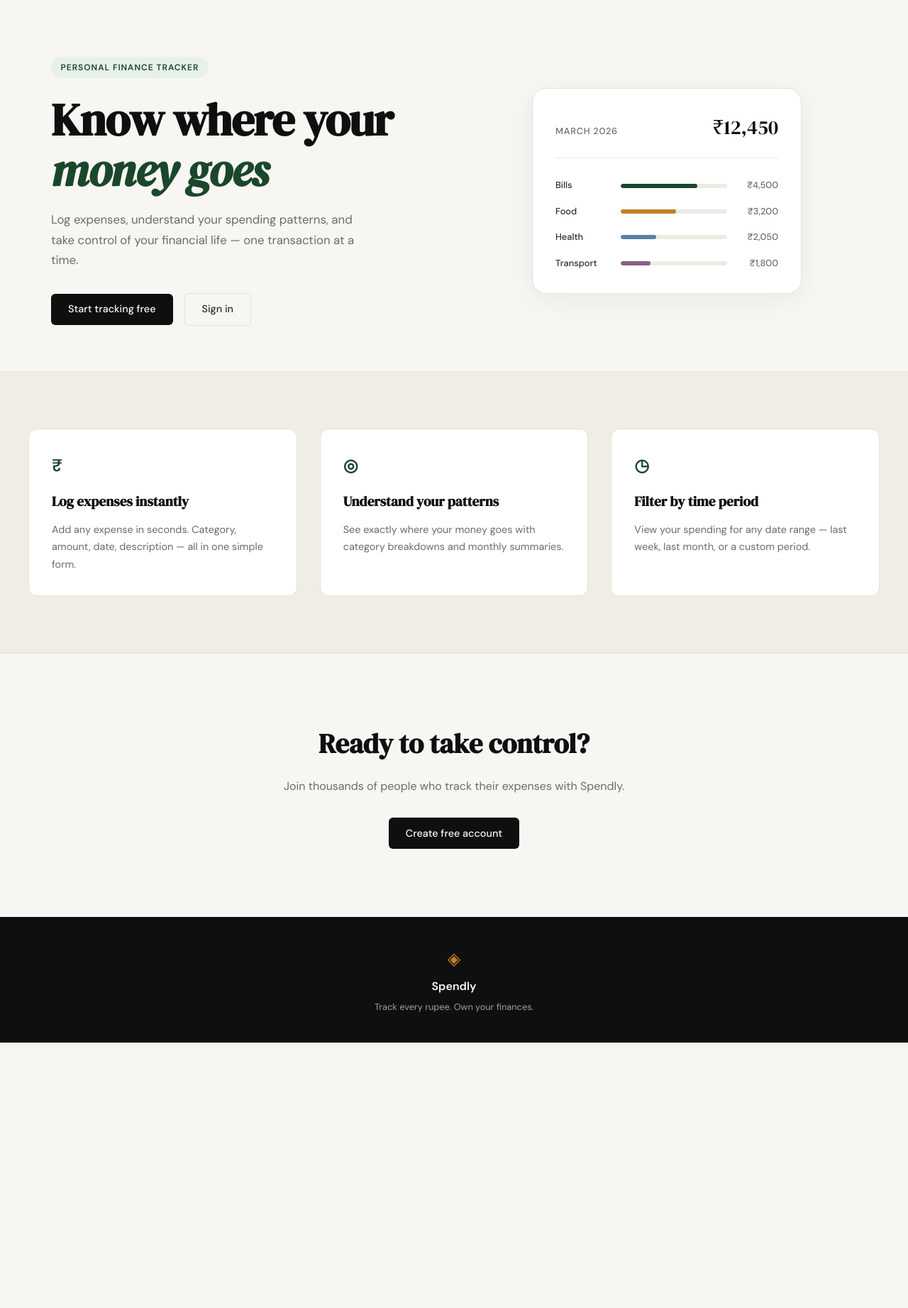
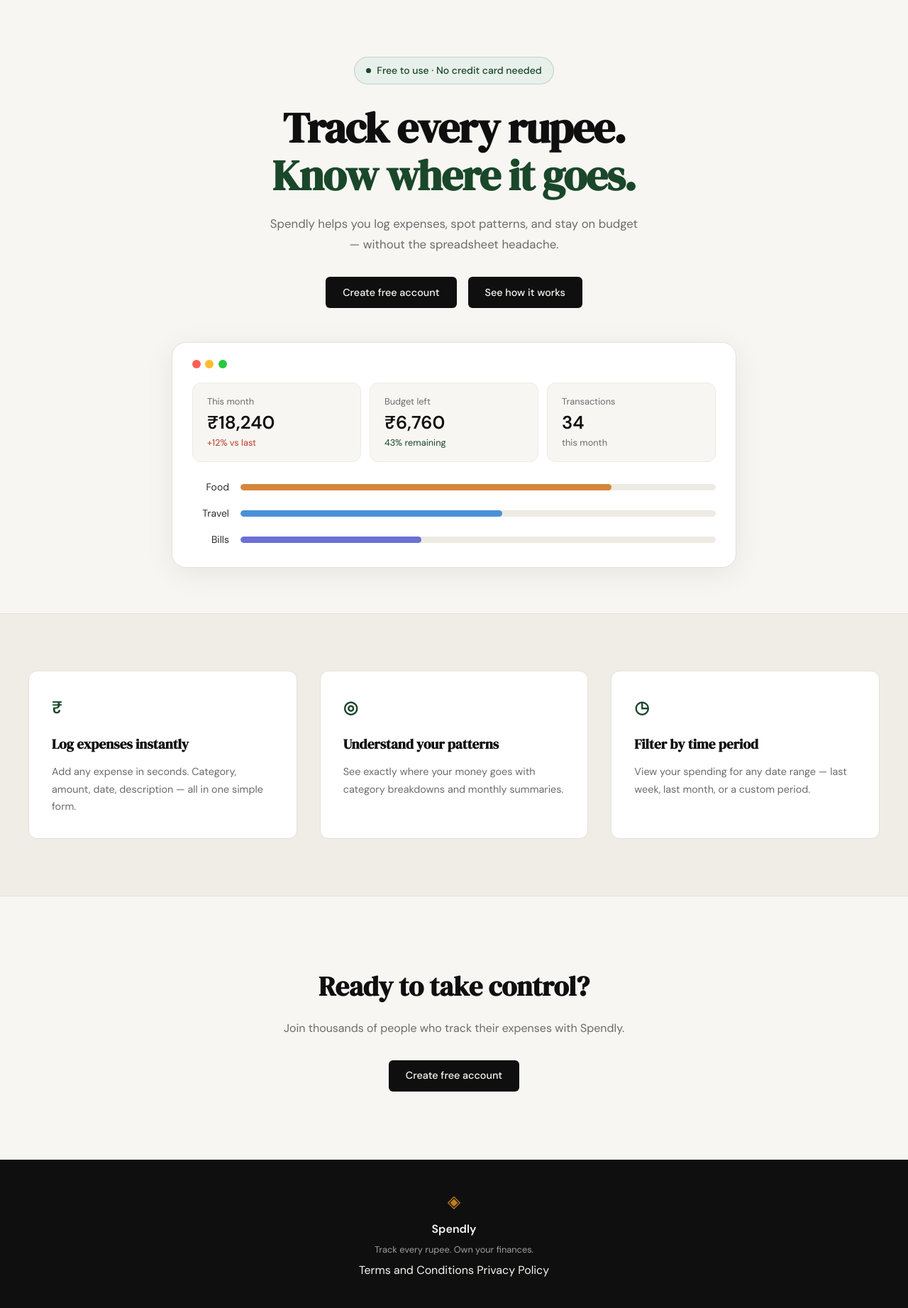
Before and after one commit to yashk011/Spendly, a Flask app: page / in a window 1280 px wide. Shown: the part 61-1904 px from the top of the page at 71% size. Before the commit the page ends 1530 px from the top, so only its background shows below. Run offline with Flask 3, Linux system fonts and the light colour scheme.

Commit message:
landing: redesign hero section to match mockup

```diff
--- a/app.py
+++ b/app.py
@@ -20,6 +20,16 @@ def register():
 @app.route("/login")
 def login():
     return render_template("login.html")
+
+
+@app.route("/terms")
+def terms():
+    return render_template("terms.html")
+
+
+@app.route("/privacy")
+def privacy():
+    return render_template("privacy.html")
 
 
 # ------------------------------------------------------------------ #
--- /dev/null
+++ b/static/css/landing.css
@@ -0,0 +1,195 @@
+/* ------------------------------------------------------------------ */
+/* Hero — override style.css grid to single-column centered layout     */
+/* ------------------------------------------------------------------ */
+
+.hero {
+    display: flex;
+    flex-direction: column;
+    align-items: center;
+    text-align: center;
+    padding: 5rem 2rem 4rem;
+    max-width: 860px;
+    gap: 3rem;
+}
+
+.hero-inner {
+    display: flex;
+    flex-direction: column;
+    align-items: center;
+}
+
+/* Badge */
+
+.hero-badge {
+    display: inline-flex;
+    align-items: center;
+    gap: 0.5rem;
+    background: var(--accent-light);
+    color: var(--accent);
+    font-size: 0.875rem;
+    font-weight: 500;
+    letter-spacing: 0;
+    text-transform: none;
+    padding: 0.45rem 1rem;
+    border-radius: 999px;
+    margin-bottom: 1.75rem;
+    border: 1px solid rgba(26, 71, 42, 0.18);
+}
+
+.hero-badge-dot {
+    width: 7px;
+    height: 7px;
+    border-radius: 50%;
+    background: var(--accent);
+    flex-shrink: 0;
+}
+
+/* Title */
+
+.hero-title {
+    font-size: clamp(2.5rem, 5vw, 3.75rem);
+    line-height: 1.12;
+    letter-spacing: -0.02em;
+    margin-bottom: 1.25rem;
+    text-align: center;
+}
+
+.hero-title-accent {
+    color: var(--accent);
+    font-style: normal;
+}
+
+/* Subtitle */
+
+.hero-subtitle {
+    max-width: 520px;
+    text-align: center;
+    margin-bottom: 2rem;
+}
+
+/* Actions */
+
+.hero-actions {
+    justify-content: center;
+}
+
+/* ------------------------------------------------------------------ */
+/* Dashboard mock card                                                 */
+/* ------------------------------------------------------------------ */
+
+.hero-dashboard {
+    width: 100%;
+}
+
+.dash-card {
+    background: var(--paper-card);
+    border: 1px solid var(--border);
+    border-radius: var(--radius-lg);
+    padding: 1.5rem 1.75rem 1.75rem;
+    box-shadow: 0 8px 40px rgba(0, 0, 0, 0.07);
+}
+
+/* Traffic lights */
+
+.dash-traffic {
+    display: flex;
+    gap: 0.4rem;
+    margin-bottom: 1.25rem;
+}
+
+.traffic-dot {
+    width: 12px;
+    height: 12px;
+    border-radius: 50%;
+    flex-shrink: 0;
+}
+
+.traffic-red    { background: #ff5f57; }
+.traffic-yellow { background: #febc2e; }
+.traffic-green  { background: #28c840; }
+
+/* Stat tiles */
+
+.dash-stats {
+    display: grid;
+    grid-template-columns: repeat(3, 1fr);
+    gap: 0.75rem;
+    margin-bottom: 1.5rem;
+}
+
+.dash-stat {
+    background: var(--paper);
+    border: 1px solid var(--border-soft);
+    border-radius: var(--radius-md);
+    padding: 1rem 1.25rem;
+    display: flex;
+    flex-direction: column;
+    gap: 0.25rem;
+    text-align: left;
+}
+
+.dash-stat-label {
+    font-size: 0.8rem;
+    color: var(--ink-muted);
+}
+
+.dash-stat-value {
+    font-size: 1.6rem;
+    font-weight: 600;
+    color: var(--ink);
+    line-height: 1.15;
+}
+
+.dash-stat-sub {
+    font-size: 0.8rem;
+    color: var(--ink-muted);
+}
+
+.dash-stat-sub--danger  { color: var(--danger); }
+.dash-stat-sub--success { color: var(--accent); }
+
+/* Bar rows */
+
+.dash-bars {
+    display: flex;
+    flex-direction: column;
+    gap: 0.9rem;
+}
+
+.dash-bar-row {
+    display: grid;
+    grid-template-columns: 52px 1fr;
+    align-items: center;
+    gap: 1rem;
+}
+
+.dash-bar-label {
+    font-size: 0.875rem;
+    color: var(--ink-soft);
+    text-align: right;
+}
+
+.dash-bar-track {
+    height: 9px;
+    background: var(--border-soft);
+    border-radius: 999px;
+    overflow: hidden;
+}
+
+.dash-bar {
+    height: 100%;
+    border-radius: 999px;
+}
+
+.dash-bar--amber  { background: #d4873a; }
+.dash-bar--blue   { background: #4a90d9; }
+.dash-bar--indigo { background: #6b6fd4; }
+
+/* ------------------------------------------------------------------ */
+/* Responsive                                                          */
+/* ------------------------------------------------------------------ */
+
+@media (max-width: 600px) {
+    .dash-stats { grid-template-columns: 1fr; }
+    .hero { padding: 3rem 1rem 2rem; }
+}
--- a/templates/base.html
+++ b/templates/base.html
@@ -34,6 +34,10 @@
             <span class="brand-icon">◈</span>
             <span class="footer-name">Spendly</span>
             <p class="footer-copy">Track every rupee. Own your finances.</p>
+            <div class="footer-links">
+                <a href="/terms">Terms and Conditions</a>
+                <a href="/privacy">Privacy Policy</a>
+            </div>
         </div>
     </footer>
 
--- a/templates/landing.html
+++ b/templates/landing.html
@@ -1,60 +1,75 @@
 {% extends "base.html" %}
 
 {% block title %}Spendly — Track Every Rupee{% endblock %}
+
+{% block head %}
+<link rel="stylesheet" href="{{ url_for('static', filename='css/landing.css') }}">
+{% endblock %}
 
 {% block content %}
 
 <section class="hero">
     <div class="hero-inner">
-        <div class="hero-badge">Personal Finance Tracker</div>
+        <div class="hero-badge">
+            <span class="hero-badge-dot"></span>
+            Free to use · No credit card needed
+        </div>
         <h1 class="hero-title">
-            Know where your<br>
-            <em>money goes</em>
+            Track every rupee.<br>
+            <span class="hero-title-accent">Know where it goes.</span>
         </h1>
         <p class="hero-subtitle">
-            Log expenses, understand your spending patterns,
-            and take control of your financial life —
-            one transaction at a time.
+            Spendly helps you log expenses, spot patterns, and stay
+            on budget — without the spreadsheet headache.
         </p>
         <div class="hero-actions">
-            <a href="{{ url_for('register') }}" class="btn-primary">Start tracking free</a>
-            <a href="{{ url_for('login') }}" class="btn-ghost">Sign in</a>
+            <a href="{{ url_for('register') }}" class="btn-primary">Create free account</a>
+            <a href="#" class="btn-primary">See how it works</a>
         </div>
     </div>
-    <div class="hero-visual">
-        <div class="mock-card">
-            <div class="mock-card-header">
-                <span class="mock-label">March 2026</span>
-                <span class="mock-total">₹12,450</span>
+
+    <div class="hero-dashboard">
+        <div class="dash-card">
+            <div class="dash-traffic">
+                <span class="traffic-dot traffic-red"></span>
+                <span class="traffic-dot traffic-yellow"></span>
+                <span class="traffic-dot traffic-green"></span>
             </div>
-            <div class="mock-bars">
-                <div class="mock-bar-row">
-                    <span class="mock-cat">Bills</span>
-                    <div class="mock-bar-track">
-                        <div class="mock-bar" style="width: 72%"></div>
+            <div class="dash-stats">
+                <div class="dash-stat">
+                    <span class="dash-stat-label">This month</span>
+                    <span class="dash-stat-value">₹18,240</span>
+                    <span class="dash-stat-sub dash-stat-sub--danger">+12% vs last</span>
+                </div>
+                <div class="dash-stat">
+                    <span class="dash-stat-label">Budget left</span>
+                    <span class="dash-stat-value">₹6,760</span>
+                    <span class="dash-stat-sub dash-stat-sub--success">43% remaining</span>
+                </div>
+                <div class="dash-stat">
+                    <span class="dash-stat-label">Transactions</span>
+                    <span class="dash-stat-value">34</span>
+                    <span class="dash-stat-sub">this month</span>
+                </div>
+            </div>
+            <div class="dash-bars">
+                <div class="dash-bar-row">
+                    <span class="dash-bar-label">Food</span>
+                    <div class="dash-bar-track">
+                        <div class="dash-bar dash-bar--amber" style="width: 78%"></div>
                     </div>
-                    <span class="mock-amt">₹4,500</span>
                 </div>
-                <div class="mock-bar-row">
-                    <span class="mock-cat">Food</span>
-                    <div class="mock-bar-track">
-                        <div class="mock-bar mock-bar-2" style="width: 52%"></div>
+                <div class="dash-bar-row">
+                    <span class="dash-bar-label">Travel</span>
+                    <div class="dash-bar-track">
+                        <div class="dash-bar dash-bar--blue" style="width: 55%"></div>
                     </div>
-                    <span class="mock-amt">₹3,200</span>
                 </div>
-                <div class="mock-bar-row">
-                    <span class="mock-cat">Health</span>
-                    <div class="mock-bar-track">
-                        <div class="mock-bar mock-bar-3" style="width: 33%"></div>
+                <div class="dash-bar-row">
+                    <span class="dash-bar-label">Bills</span>
+                    <div class="dash-bar-track">
+                        <div class="dash-bar dash-bar--indigo" style="width: 38%"></div>
                     </div>
-                    <span class="mock-amt">₹2,050</span>
-                </div>
-                <div class="mock-bar-row">
-                    <span class="mock-cat">Transport</span>
-                    <div class="mock-bar-track">
-                        <div class="mock-bar mock-bar-4" style="width: 28%"></div>
-                    </div>
-                    <span class="mock-amt">₹1,800</span>
                 </div>
             </div>
         </div>
```
Also changed, not shown: file.txt (added, +67 -0 lines), static/css/style.css (+56 -0 lines), templates/privacy.html (added, +42 -0 lines), templates/terms.html (added, +47 -0 lines), Screenshot 2026-03-25 at 12.36.20 AM.png (added).
